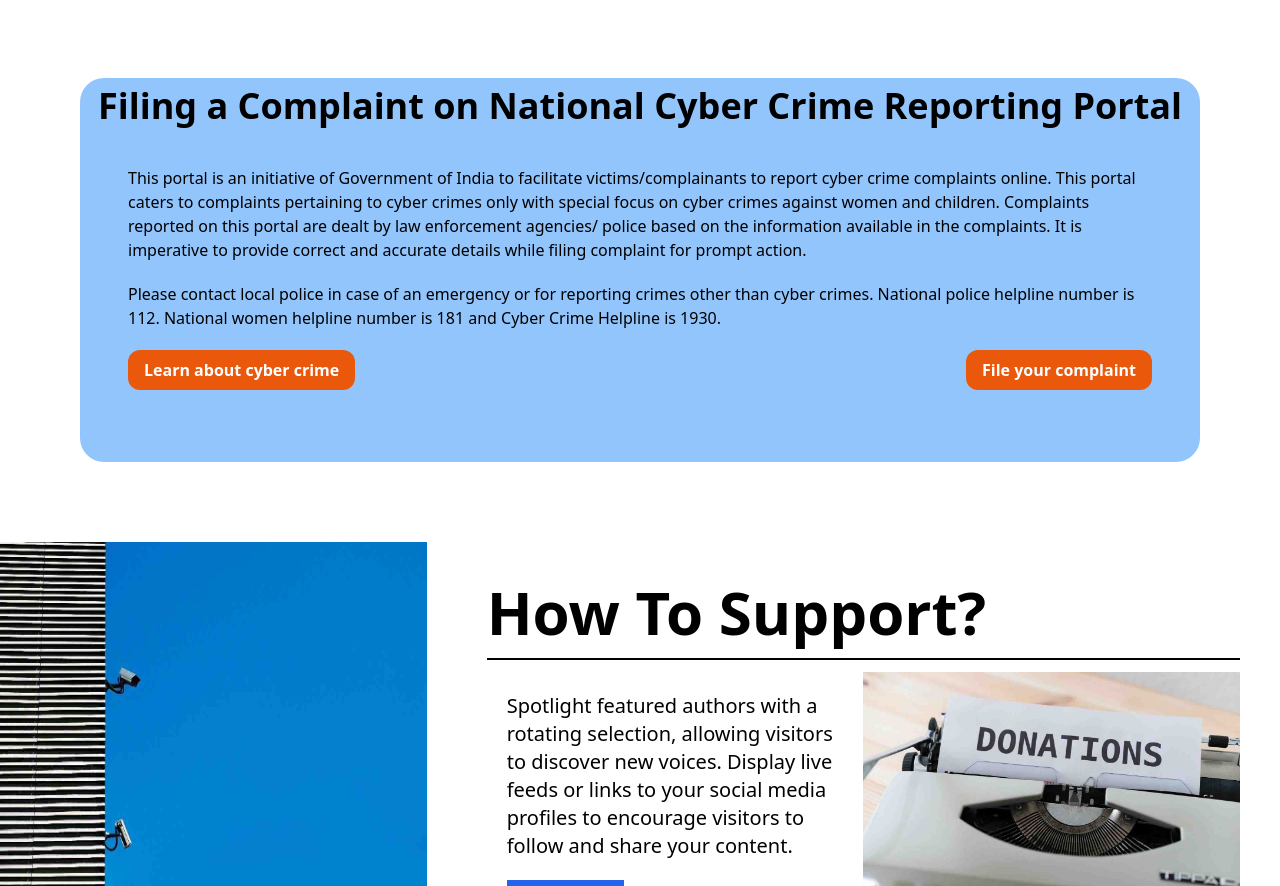
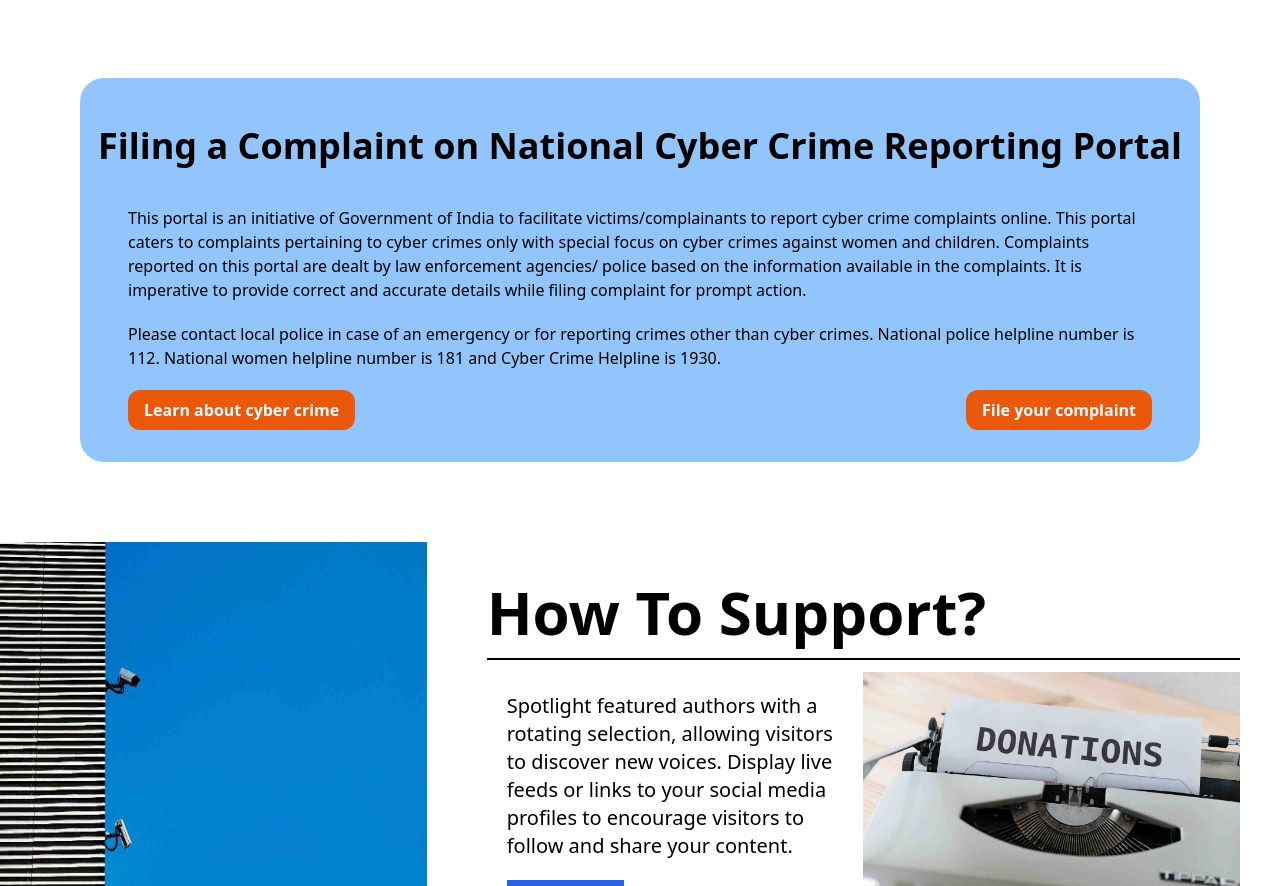
Before and after one commit to Ghost91202/rf, a React (Vite) app: page / in a window 1280 px wide. Shown: the part 1700-2586 px from the top of the page. Built offline with nearby package versions, Linux system fonts and the light colour scheme.

Commit message:
filing compaint

```diff
--- a/src/components/layout/cyber.jsx
+++ b/src/components/layout/cyber.jsx
@@ -5,7 +5,7 @@
     return (
         <div className='p-20 w-screen'>
             <div className=' bg-blue-300 h-96 flex flex-col  rounded-3xl p-2 items-center'>
-                <h1 className='text-4xl font-semibold'>Filing a Complaint on National Cyber Crime Reporting Portal</h1>
+                <h1 className='text-4xl font-semibold mt-10'>Filing a Complaint on National Cyber Crime Reporting Portal</h1>
                 <div className='flex flex-col gap-5 lg:p-10'>
                     <p>This portal is an initiative of Government of India to facilitate victims/complainants to report cyber crime complaints online. This portal caters to complaints pertaining to cyber crimes only with special focus on cyber crimes against women and children. Complaints reported on this portal are dealt by law enforcement agencies/ police based on the information available in the complaints. It is imperative to provide correct and accurate details while filing complaint for prompt action.</p>
                     <p>Please contact local police in case of an emergency or for reporting crimes other than cyber crimes. National police helpline number is 112. National women helpline number is 181 and Cyber Crime Helpline is 1930.</p>
```
